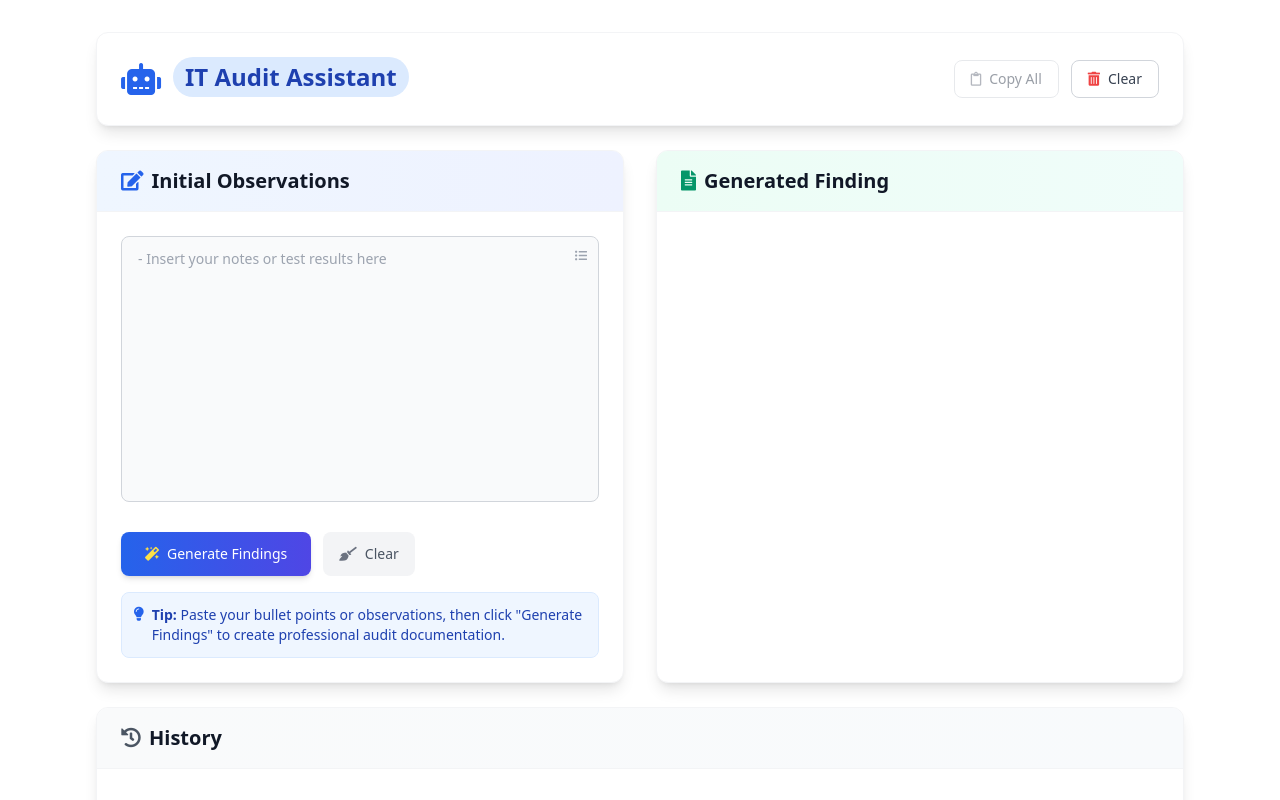
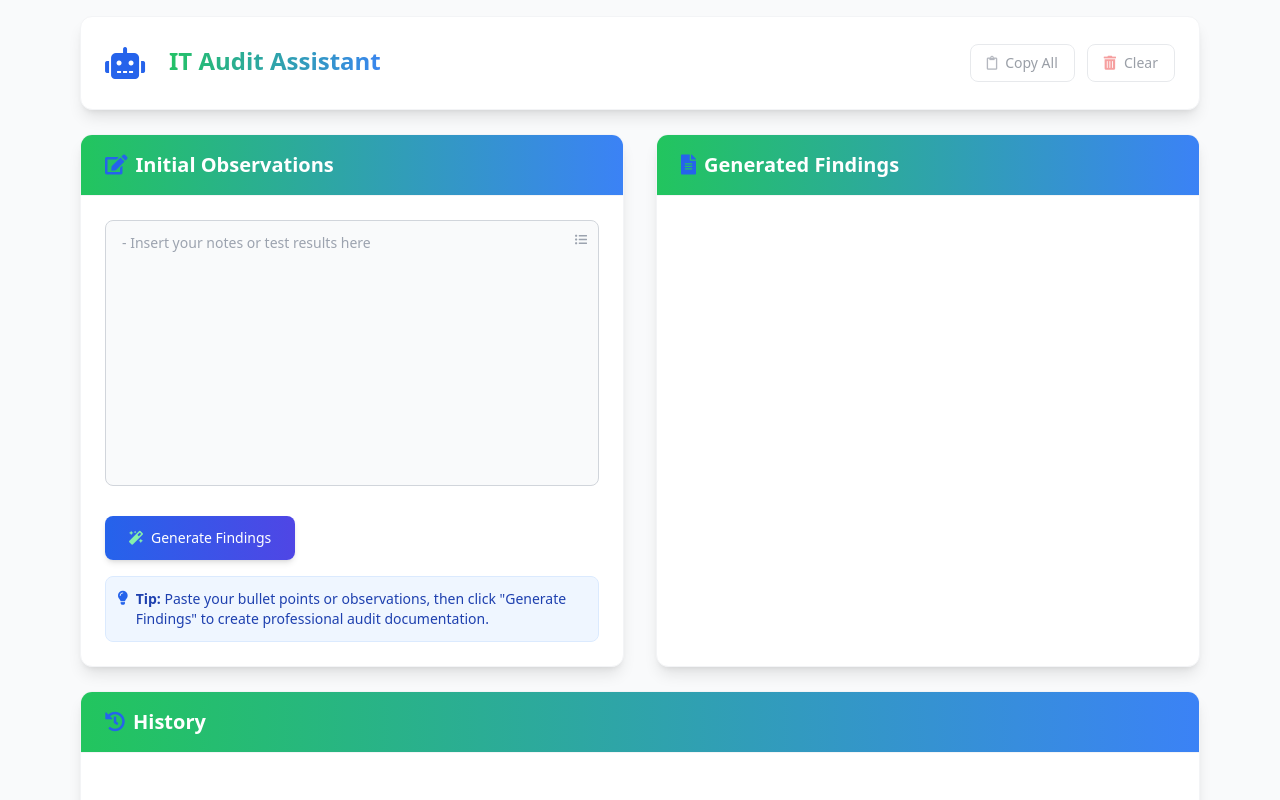
Before and after one commit to SalangsangJohnPatrick/it-audit-assistant-app, an Angular app: page / in a window 1280 px wide. Shown: the top 800 px of the page. Built offline with nearby package versions, Linux system fonts and the light colour scheme.

Commit message:
Enhanced the UI

```diff
--- a/src/app/app.component.html
+++ b/src/app/app.component.html
@@ -1,4 +1,4 @@
-<div class="mx-auto max-w-6xl p-4 md:p-8 space-y-6">
+<div class="mx-auto max-w-6xl p-4 space-y-6">
   <!-- Header -->
   <header class="bg-white rounded-xl shadow-lg p-6 border border-gray-100">
       <div class="flex items-center justify-between">
@@ -8,7 +8,7 @@
                       <i class="fa-2x fas fa-robot text-blue-600"></i>
                   </div>
                   <div>
-                      <span class="inline-flex items-center px-3 py-1 rounded-full text-xs font-medium bg-blue-100 text-blue-800 mb-1">
+                      <span class="inline-flex items-center px-3 py-1 rounded-full text-xs font-medium bg-gradient-to-r from-green-500 to-blue-500 bg-clip-text text-transparent mb-1">
                           <h1 class="text-2xl font-bold">IT Audit Assistant</h1>
                       </span>
                   </div>
@@ -20,8 +20,8 @@
                   <i class="far fa-clipboard text-gray-500"></i>
                   Copy All
               </button>
-              <button class="inline-flex items-center gap-2 px-4 py-2 text-sm font-medium text-gray-700 bg-white border border-gray-300 rounded-lg hover:bg-gray-50 hover:border-gray-400 transition-all duration-200"
-                (click)="clearAll()">
+              <button class="inline-flex items-center gap-2 px-4 py-2 text-sm font-medium text-gray-700 bg-white border border-gray-300 rounded-lg hover:bg-gray-50 hover:border-gray-400 transition-all duration-200 disabled:opacity-50 disabled:cursor-not-allowed"
+                (click)="clearAll()" [disabled]="!reportSvc.hasInputOrOutput()">
                   <i class="fas fa-trash-alt text-red-500"></i>
                   Clear
               </button>
@@ -31,7 +31,7 @@
 
   <main class="grid grid-cols-1 gap-8 lg:grid-cols-2">
     <section class="bg-white rounded-xl shadow-lg border border-gray-100 overflow-hidden">
-      <report-form></report-form>
+      <report-form #reportForm></report-form>
     </section>
 
     <section class="bg-white rounded-xl shadow-lg border border-gray-100 overflow-hidden">
--- a/src/app/app.component.ts
+++ b/src/app/app.component.ts
@@ -1,4 +1,4 @@
-import { Component, computed } from '@angular/core';
+import { Component, computed, ViewChild } from '@angular/core';
 import { CommonModule } from '@angular/common';
 import { ReportFormComponent } from './features/report-form/report-form.component';
 import { ReportViewComponent } from './features/report-view/report-view.component';
@@ -21,8 +21,13 @@ import { copyToClipboard } from './core/utils/copy.utils';
   styleUrl: './app.component.css'
 })
 export class AppComponent {
+  @ViewChild('reportForm') reportForm!: ReportFormComponent;
+
   readonly hasReport = computed(() => !!this.reportSvc.currentReport());
-  constructor(public readonly reportSvc: ReportService) { }
+
+  constructor(
+    public readonly reportSvc: ReportService
+  ) { }
 
   copyAll(): void {
     const text = this.reportSvc.formatCurrentForClipboard();
@@ -32,7 +37,7 @@ export class AppComponent {
   }
 
   clearAll(): void {
-    this.reportSvc.clear();
+    this.reportForm.clear();
     this.reportSvc.toast.info('Cleared input and output');
   }
 }
--- a/src/app/core/services/api.service.ts
+++ b/src/app/core/services/api.service.ts
@@ -1,6 +1,5 @@
 import { Injectable, inject } from '@angular/core';
 import { HttpClient } from '@angular/common/http';
-import { environment } from '../../../environments/environment';
 import { Observable } from 'rxjs';
 import { ApiResponse } from '../../models/api.model';
 import { AuditReport, GeneratePayload } from '../../models/audit-report.model';
@@ -8,9 +7,8 @@ import { AuditReport, GeneratePayload } from '../../models/audit-report.model';
 @Injectable({ providedIn: 'root' })
 export class ApiService {
   private readonly http = inject(HttpClient);
-  private readonly base = environment.apiBaseUrl;
 
   generateReport(payload: GeneratePayload): Observable<ApiResponse<AuditReport>> {
-    return this.http.post<ApiResponse<AuditReport>>(`${this.base}/generate-report`, payload);
+    return this.http.post<ApiResponse<AuditReport>>(`/generate-report`, payload);
   }
 }
--- a/src/app/core/services/report.service.ts
+++ b/src/app/core/services/report.service.ts
@@ -1,4 +1,4 @@
-import { Injectable, signal } from '@angular/core';
+import { Injectable, signal, computed } from '@angular/core';
 import { ApiService } from './api.service';
 import { ReportState } from '../../models/audit-report.model';
 import { ToastService } from '../../shared/components/toast/toast.service';
@@ -15,9 +15,15 @@ export class ReportService {
 
   constructor(
     private api: ApiService,
-    public readonly toast: ToastService) { }
+    public readonly toast: ToastService
+  ) { }
 
   currentReport() { return this.state().report; }
+
+  hasInputOrOutput = computed(() => {
+    const { bulletPoints, report } = this.state();
+    return !!bulletPoints?.trim() || !!report;
+  });
 
   setBulletPoints(v: string): void {
     this.state.update(s => ({ ...s, bulletPoints: v }));
@@ -25,10 +31,6 @@ export class ReportService {
 
   async generate(): Promise<void> {
     const { bulletPoints } = this.state();
-    if (!bulletPoints?.trim()) {
-      this.toast.warn('Please enter bullet points first.');
-      return;
-    }
     this.state.update(s => ({ ...s, loading: true, error: null }));
     try {
       const res = await this.api.generateReport({ bulletPoints }).toPromise();
@@ -49,6 +51,7 @@ export class ReportService {
       const msg = err?.message ?? 'Unexpected error';
       this.state.update(s => ({ ...s, error: msg, loading: false }));
       this.toast.error(msg);
+      console.error(err);
     }
   }
 
--- a/src/app/features/history-panel/history-panel.component.html
+++ b/src/app/features/history-panel/history-panel.component.html
@@ -1,6 +1,6 @@
-<div class="px-6 py-4 bg-gradient-to-r from-gray-50 to-slate-50 border-b border-gray-100">
-    <h2 class="text-xl font-semibold text-gray-900 flex items-center gap-2">
-        <i class="fas fa-history text-gray-600"></i>
+<div class="px-6 py-4 bg-gradient-to-r from-green-500 to-blue-500 border-b border-gray-100">
+    <h2 class="text-xl font-semibold text-white flex items-center gap-2">
+        <i class="fas fa-history text-blue-600"></i>
         History
     </h2>
 </div>
--- a/src/app/features/report-form/report-form.component.html
+++ b/src/app/features/report-form/report-form.component.html
@@ -1,5 +1,5 @@
-<div class="px-6 py-4 bg-gradient-to-r from-blue-50 to-indigo-50 border-b border-gray-100">
-    <h2 class="text-xl font-semibold text-gray-900 flex items-center gap-2">
+<div class="px-6 py-4 bg-gradient-to-r from-green-500 to-blue-500 border-b border-gray-100">
+    <h2 class="text-xl font-semibold text-white flex items-center gap-2">
         <i class="fas fa-edit text-blue-600"></i>
         Initial Observations
     </h2>
@@ -9,7 +9,7 @@
         <textarea
             rows="12"
             [formControl]="form.controls.bulletPoints"
-            class="w-full px-4 py-3 text-sm border border-gray-300 rounded-lg focus:ring-2 focus:ring-blue-500 focus:border-transparent resize-none transition-all duration-200 bg-gray-50 hover:bg-white focus:bg-white"
+            class="w-full px-4 py-3 text-sm border border-gray-300 rounded-lg focus:ring-2 focus:ring-blue-500 focus:border-transparent resize-none transition-all duration-200 bg-gray-50 hover:bg-white focus:bg-white outline-none"
             placeholder="- Insert your notes or test results here"></textarea>
         <div class="absolute top-3 right-3 text-xs text-gray-400">
             <i class="fas fa-list-ul"></i>
@@ -19,13 +19,8 @@
     <div class="flex items-center gap-3 pt-2">
         <button class="inline-flex items-center gap-2 px-6 py-3 text-sm font-medium text-white bg-gradient-to-r from-blue-600 to-indigo-600 rounded-lg hover:from-blue-700 hover:to-indigo-700 transition-all duration-200 shadow-md hover:shadow-lg transform hover:-translate-y-0.5"
           (click)="generate()">
-            <i class="fas fa-magic text-yellow-300"></i>
+            <i class="fas fa-magic text-green-300"></i>
             Generate Findings
-        </button>
-        <button class="inline-flex items-center gap-2 px-4 py-3 text-sm font-medium text-gray-600 bg-gray-100 rounded-lg hover:bg-gray-200 transition-all duration-200"
-          (click)="clear()">
-            <i class="fas fa-broom text-gray-500"></i>
-            Clear
         </button>
     </div>
 
--- a/src/app/features/report-form/report-form.component.ts
+++ b/src/app/features/report-form/report-form.component.ts
@@ -25,7 +25,10 @@ export class ReportFormComponent {
 
   async generate(): Promise<void> {
     this.form.markAllAsTouched();
-    if (this.form.invalid) return;
+    if (this.form.invalid) {
+      this.reportSvc.toast.warn('Please enter bullet points first.');
+      return;
+    };
     const bp = this.form.controls.bulletPoints.value.trim();
     this.reportSvc.setBulletPoints(bp);
     this.loading.set(true);
--- a/src/app/features/report-view/report-view.component.html
+++ b/src/app/features/report-view/report-view.component.html
@@ -1,7 +1,7 @@
-<div class="px-6 py-4 bg-gradient-to-r from-emerald-50 to-teal-50 border-b border-gray-100">
-    <h2 class="text-xl font-semibold text-gray-900 flex items-center gap-2">
-        <i class="fas fa-file-alt text-emerald-600"></i>
-        Generated Finding
+<div class="px-6 py-4 bg-gradient-to-r from-green-500 to-blue-500 border-b border-gray-100">
+    <h2 class="text-xl font-semibold text-white flex items-center gap-2">
+        <i class="fas fa-file-alt text-blue-600"></i>
+        Generated Findings
     </h2>
 </div>
 <div class="p-6">
```
Also changed, not shown: src/index.html (+2 -2 lines), 1 other file (tests, documents, lock files or other folders).
